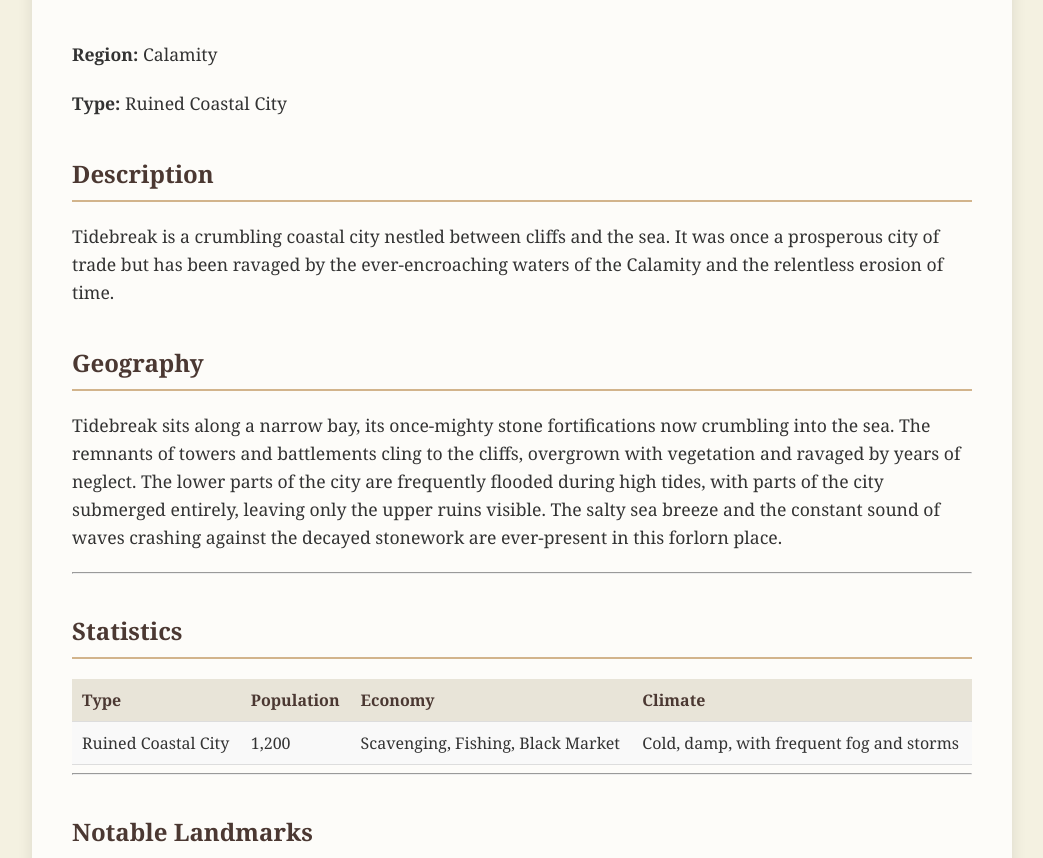
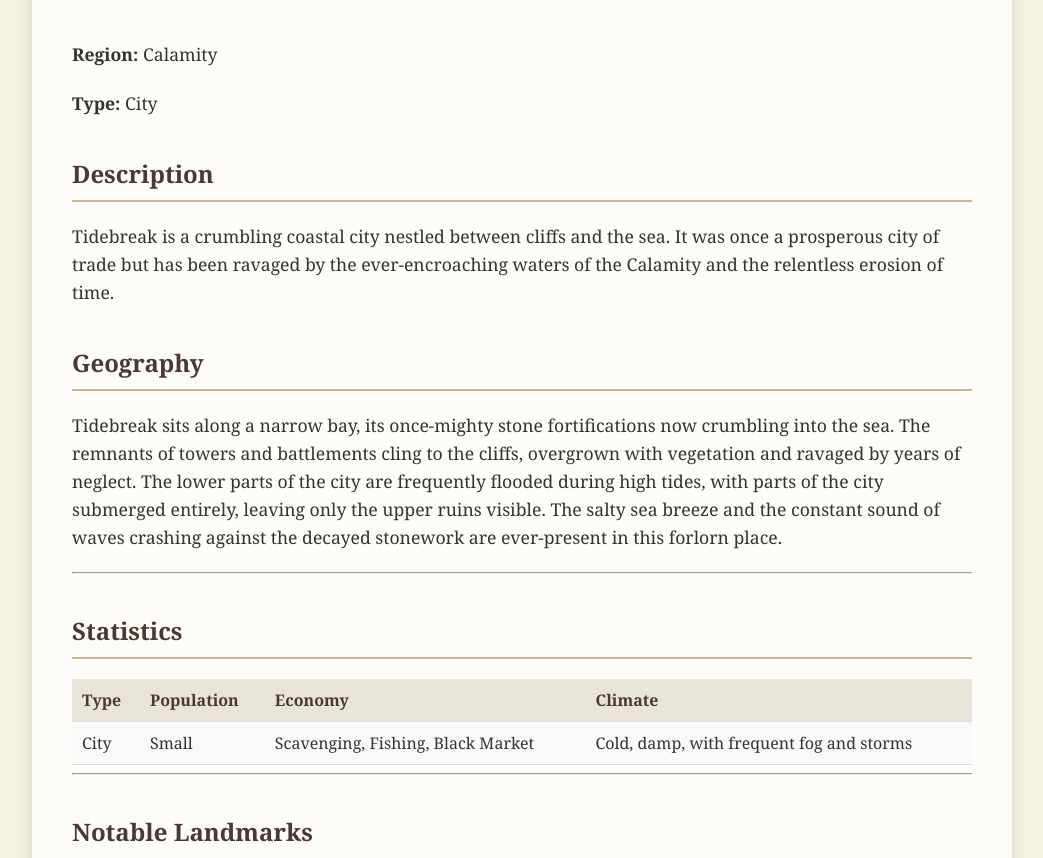
Before and after one commit to arcticblizzard/Myridia, a Jekyll site: the page built from locations/tidebreak.md, in a window 1280 px wide and 1400 px high. Shown: the part 542-1400 px from the top of the window, without its empty margins (118-1161 px from the left). Built offline with Jekyll 4.4.1, drawn with Linux system fonts in a browser that asks for light colours.

Commit message:
Update tidebreak.md

```diff
--- a/locations/tidebreak.md
+++ b/locations/tidebreak.md
@@ -1,11 +1,11 @@
 ---
 layout: location
 title: "Tidebreak"
-image: "file-aDkarUmeYVwWxoGedGZ7dgsI"
+image: "/assets/images/tidebreak.jpg"
 permalink: /locations/tidebreak/
 region: "Calamity"
-type: "Ruined Coastal City"
-coordinates: {latitude: 1.5, longitude: -1.3}
+type: "City"
+coordinates: "4432,3552"
 description: "Tidebreak is a crumbling coastal city nestled between cliffs and the sea. It was once a prosperous city of trade but has been ravaged by the ever-encroaching waters of the Calamity and the relentless erosion of time."
 ---
 
@@ -19,7 +19,7 @@ Tidebreak sits along a narrow bay, its once-mighty stone fortifications now crum
 
 | Type               | Population | Economy                     | Climate                     |
 |--------------------|------------|-----------------------------|-----------------------------|
-| Ruined Coastal City | 1,200      | Scavenging, Fishing, Black Market | Cold, damp, with frequent fog and storms |
+| City | Small      | Scavenging, Fishing, Black Market | Cold, damp, with frequent fog and storms |
 
 ---
 
```
